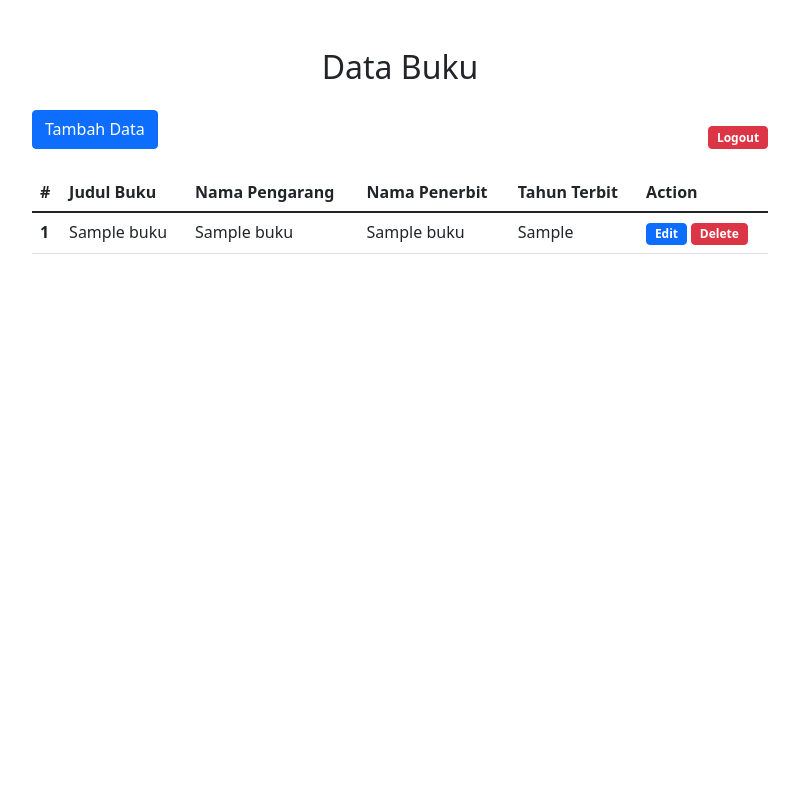
After one commit to maliefrr/ISPerpus_UAS_Perweb, a PHP site: page /buku.php in a window 1280 px wide. The commit adds this page. Shown: the whole page, without its empty margins (240-1039 px from the left). Run offline with PHP 8.4, Linux system fonts and the light colour scheme; tables that the repository leaves empty or names only in its code hold one stand-in row (values such as "Sample post").

Commit message:
add buku pages and add data buku menu to admin dashboard

```diff
--- /dev/null
+++ b/buku.php
@@ -0,0 +1,69 @@
+<?php
+    include "./controller/connection.php";
+?>
+
+<!DOCTYPE html>
+<html lang="en">
+<head>
+    <meta charset="UTF-8">
+    <meta http-equiv="X-UA-Compatible" content="IE=edge">
+    <meta name="viewport" content="width=device-width, initial-scale=1.0">
+    <!-- CSS only -->
+    <link href="https://cdn.jsdelivr.net/npm/bootstrap@5.1.3/dist/css/bootstrap.min.css" rel="stylesheet" integrity="sha384-1BmE4kWBq78iYhFldvKuhfTAU6auU8tT94WrHftjDbrCEXSU1oBoqyl2QvZ6jIW3" crossorigin="anonymous">
+    <link rel="stylesheet" href="assets/style.css">
+    <title>Library Information System</title>
+</head>
+<body>
+    <div class="container mt-4">
+        <div class="row">
+            <div class="col-md-2"></div>
+            <div class="col-md">
+                <h2 class="text-center mt-4">Data Buku</h2>
+                <div class="mhs_button mt-4">
+                    <a href="add_data.php" class="btn btn-primary">Tambah Data</a>
+                    <div class="logout">
+                        <a href="index.php" class="btn btn-danger badge mt-3">Logout</a>
+                    </div>
+                </div>
+                <table class="table mt-4">
+                    <thead>
+                        <tr>
+                            <th scope="col">#</th>
+                            <th scope="col">Judul Buku</th>
+                            <th scope="col">Nama Pengarang</th>
+                            <th scope="col">Nama Penerbit</th>
+                            <th scope="col">Tahun Terbit</th>
+                            <th scope="col">Action</th>
+                        </tr>
+                    </thead>
+                    <tbody>
+                        <?php
+                            $data = $db -> query("SELECT * FROM buku");
+                            $number = 1;
+                            while($data_buku = $data -> fetch_array()){
+                                ?>
+                                    <tr>
+                                    <th scope="row"><?php echo $number?></th>
+                                    <td><?php echo $data_buku['judul_buku'] ?></td>
+                                    <td><?php echo $data_buku['nama_pengarang']?></td>
+                                    <td><?php echo $data_buku['nama_penerbit']?></td>
+                                    <td><?php echo $data_buku['tahun_terbit']?></td>
+                                    <td>
+                                    <a class="btn btn-primary badge" href="edit_mahasiswa.php?id=<?php echo $data_buku['id_buku']?>">Edit</a>
+                                    <a class="btn btn-danger badge" href="./controller/delete_mahasiswa.php?id=<?php echo $data_buku['id_buku'] ?>">Delete</a>
+                                    </td>
+                                    </tr>
+                            <?php
+                                $number++;
+                            }
+                            ?>
+                    </tbody>
+                </table>
+            </div>
+            <div class="col-md-2"></div>
+        </div>
+    </div>
+    <!-- JavaScript Bundle with Popper -->
+    <script src="https://cdn.jsdelivr.net/npm/bootstrap@5.1.3/dist/js/bootstrap.bundle.min.js" integrity="sha384-ka7Sk0Gln4gmtz2MlQnikT1wXgYsOg+OMhuP+IlRH9sENBO0LRn5q+8nbTov4+1p" crossorigin="anonymous"></script>
+</body>
+</html>
--- a/dashboard_admin.php
+++ b/dashboard_admin.php
@@ -15,6 +15,7 @@
                 <h4 class="text-center mt-4">Admin Dashboard</h4>
                 <ul>
                     <li><a href="mahasiswa.php">Data Mahasiswa</a></li>
+                    <li><a href="buku.php">Data Buku</a></li>
                 </ul>
             </div>
             <div class="col-md-3"></div>
```
